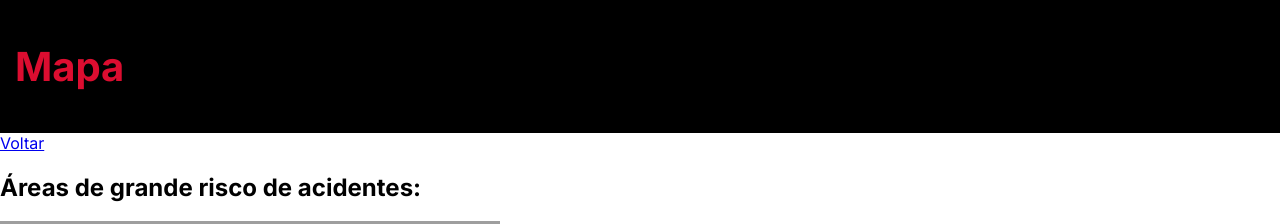
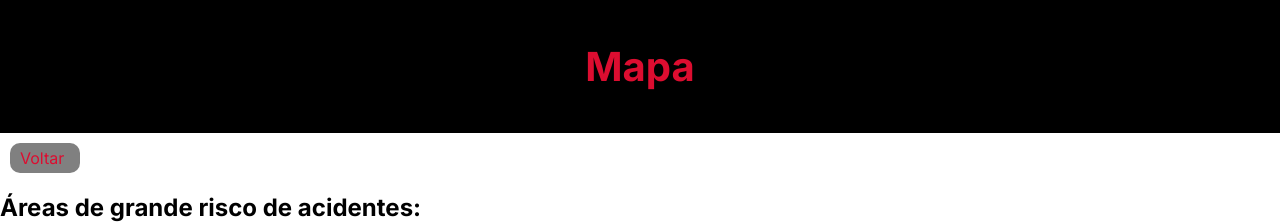
Before and after one commit to Isabelleraf/Projeto-Web-Mobile, a Next.js app: page /paginaMapa in a window 1280 px wide. Shown: the top 224 px of the page. Built offline with nearby package versions, Linux system fonts and the light colour scheme; grey boxes are pictures that could not be loaded.

Commit message:
Update page.module.css

```diff
--- a/app/paginaMapa/page.module.css
+++ b/app/paginaMapa/page.module.css
@@ -3,4 +3,23 @@
     color: #DC0D30;
     padding: 15px;
     font-size: 20px;
+    text-align: center;
 }
+
+.botoes {
+    display: flex;
+    align-items: center;
+}
+
+.botaoVoltar {
+    position: relative;
+    float:left;
+    text-decoration: none;
+    background-color: gray;
+    color:#DC0D30;
+    padding: 5px 10px;
+    width: 50px;
+    margin-top: 10px;
+    margin-left: 10px;
+    border-radius: 10px;
+}
```
